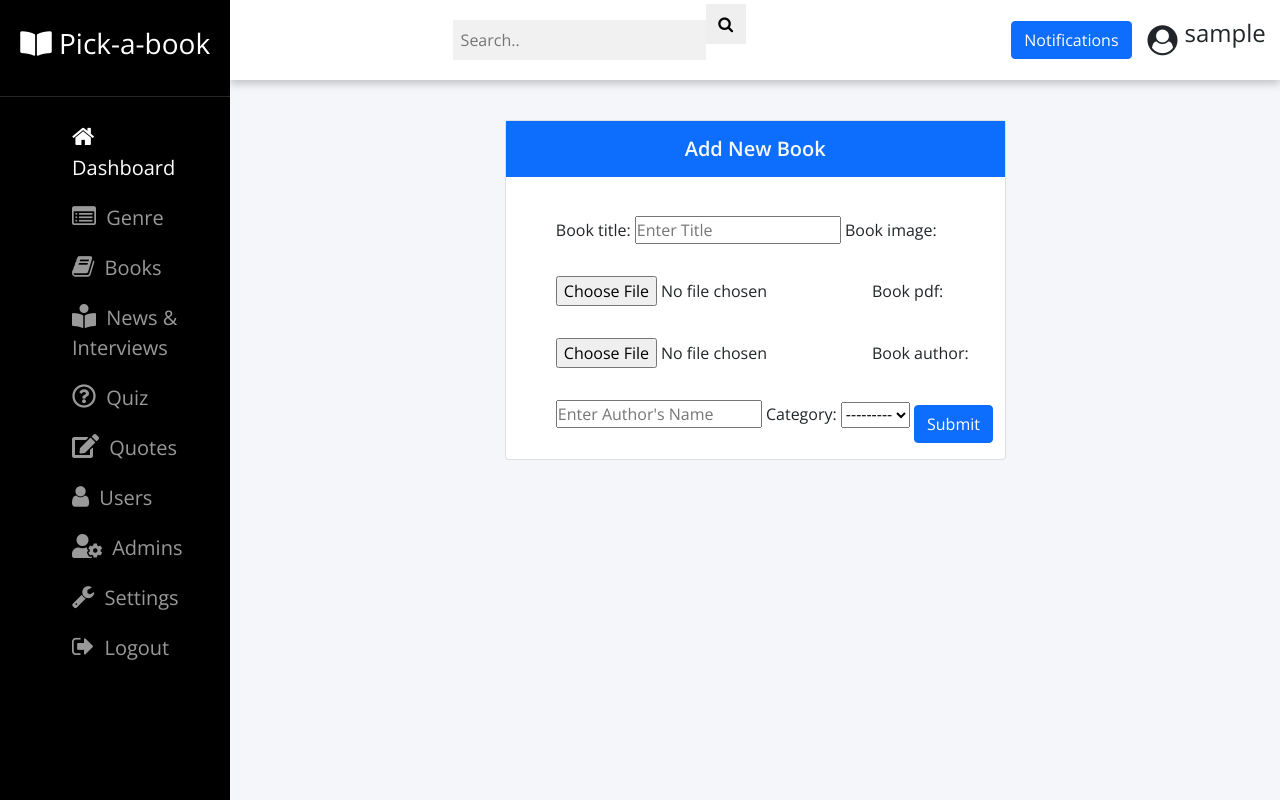
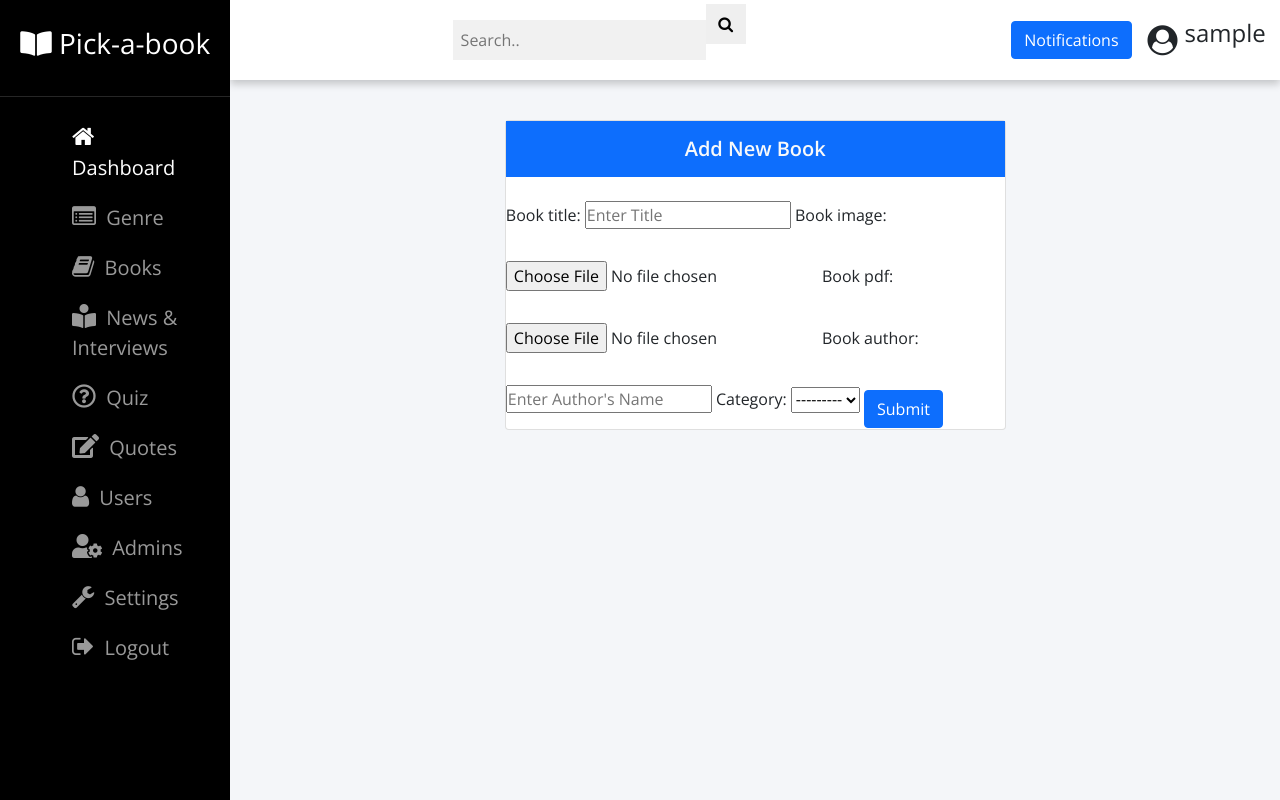
Before and after one commit to Srishti0590/pickabook-final, a Django app: page /books_form in a window 1280 px wide. Run offline with Django 4.2, Linux system fonts and the light colour scheme; the visitor is signed in with stand-in values (Sample User, id 1); data that the repository does not hold is empty; some libraries are stand-ins or nearby versions; some web fonts are replaced.

Commit message:
book form

```diff
--- a/pickabook/templates/pickabook/books_form.html
+++ b/pickabook/templates/pickabook/books_form.html
@@ -9,9 +9,9 @@
         color:blue;
         transition:all 0.2s ease;
     }
-    .form{
-    padding:15px 0 15px 50px;
-}
+<!--    .form{-->
+<!--    padding:15px 0 15px 50px;-->
+<!--}-->
 .form-group .control-label{
     width:100%;
 }
```
